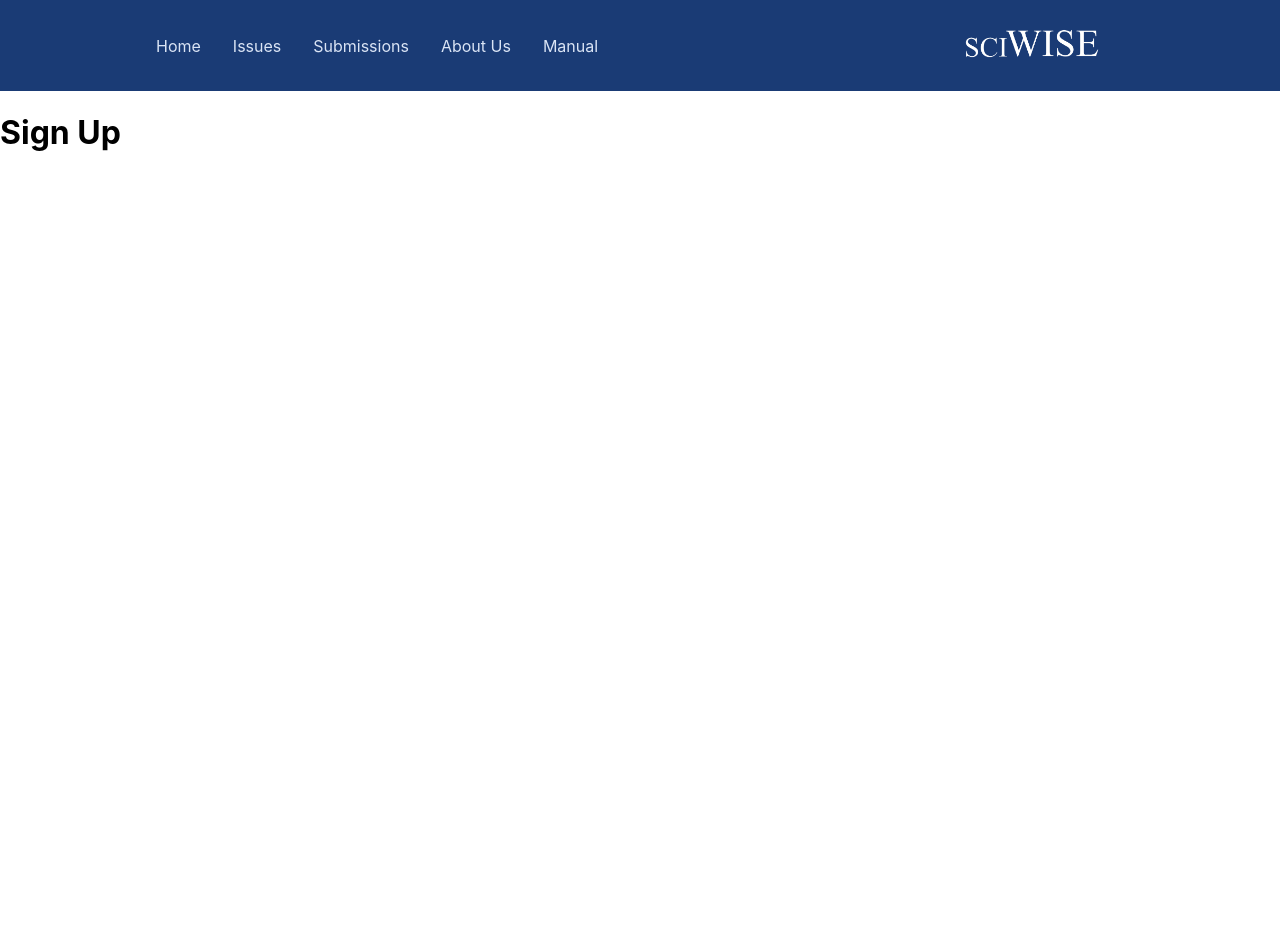
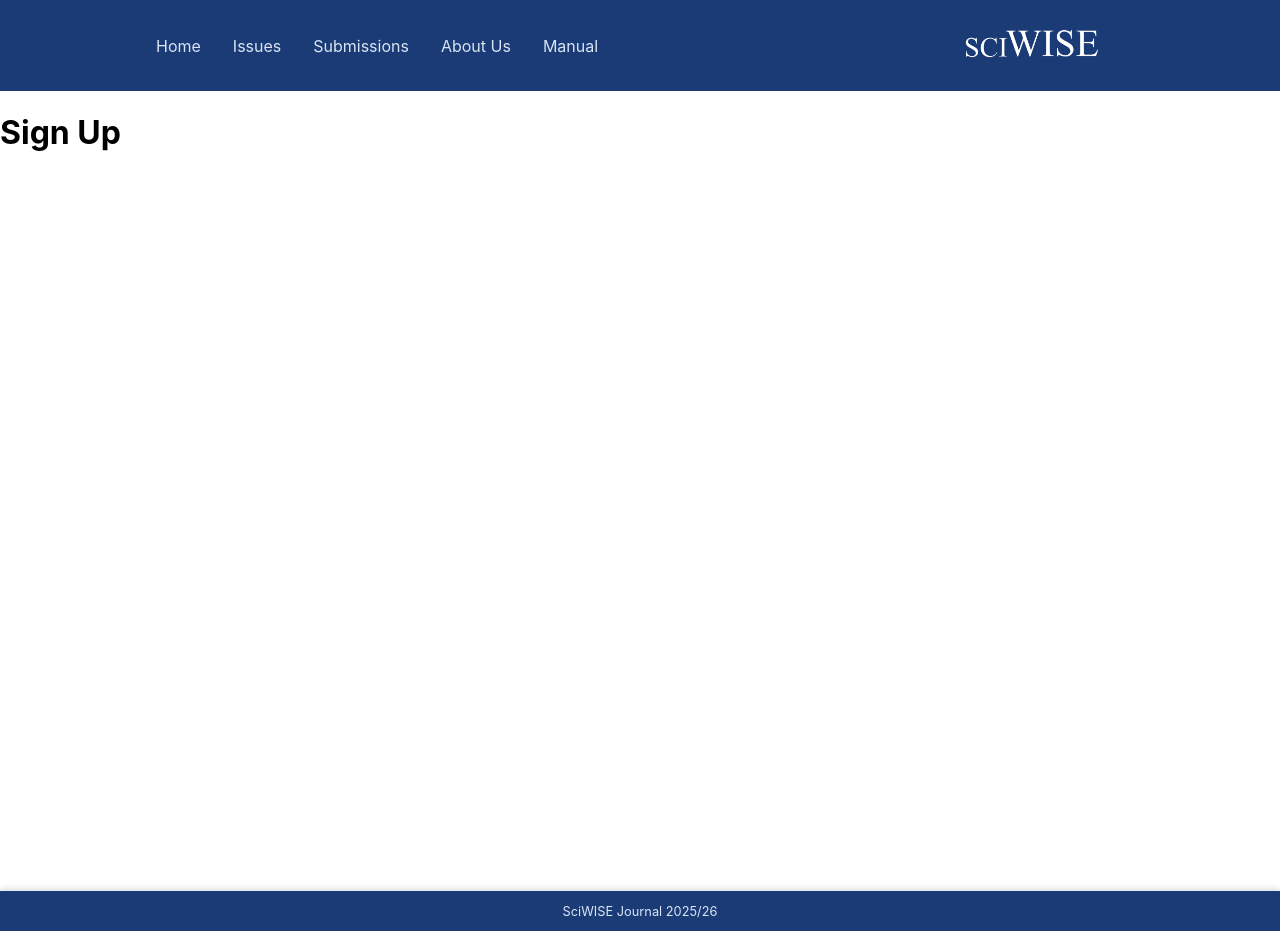
Before and after one commit to chazae14/SciWise_Website, a React (Create React App) app: page /sign-up in a window 1280 px wide. Before the commit the page ends 891 px from the top, so only its background shows below. Built offline with nearby package versions, Linux system fonts and the light colour scheme; the HTML template or start-up script is replaced by a standard one.

Commit message:
added footer

```diff
--- a/src/App.css
+++ b/src/App.css
@@ -36,3 +36,13 @@
     transform: rotate(360deg);
   }
 }
+
+.app-wrapper {
+  min-height: 100vh;
+  display: flex;
+  flex-direction: column;
+}
+
+.page-content {
+  flex: 1;
+}
--- a/src/App.js
+++ b/src/App.js
@@ -1,13 +1,15 @@
-// filename -App.js
+// filename - App.js
 
 import React from "react";
 import "./App.css";
 import Navbar from "./components/Navbar";
+import SiteFooter from "./components/Footer";
 import {
   BrowserRouter as Router,
   Routes,
   Route,
 } from "react-router-dom";
+
 import Home from "./pages";
 import About from "./pages/home";
 import Events from "./pages/events";
@@ -19,25 +21,23 @@ import SignUp from "./pages/signup";
 function App() {
   return (
     <Router>
+      <div className="app-wrapper">
         <Navbar />
+
+        <main className="page-content">
           <Routes>
             <Route path="/" element={<Home />} />
             <Route path="/home" element={<About />} />
-                <Route
-                    path="/events"
-                    element={<Events />}
-                />
-                <Route
-                    path="/submissions"
-                    element={<AnnualReport />}
-                />
+            <Route path="/events" element={<Events />} />
+            <Route path="/submissions" element={<AnnualReport />} />
             <Route path="/team" element={<Teams />} />
             <Route path="/manual" element={<Blogs />} />
-                <Route
-                    path="/sign-up"
-                    element={<SignUp />}
-                />
+            <Route path="/sign-up" element={<SignUp />} />
           </Routes>
+        </main>
+
+        <SiteFooter />
+      </div>
     </Router>
   );
 }
--- /dev/null
+++ b/src/components/Footer/FooterElements.js
@@ -0,0 +1,17 @@
+import styled from "styled-components";
+
+export const Footer = styled.footer`
+  background: #1a3b75;
+  height: 40px;
+  width: 100%;
+  display: flex;
+  align-items: center;
+  justify-content: center;
+  margin-top: auto;
+  box-shadow: 0 -2px 6px rgba(0, 0, 0, 0.15);
+`;
+
+export const FooterText = styled.span`
+  color: #dae4f5;
+  font-size: 0.8rem;
+`;
--- /dev/null
+++ b/src/components/Footer/index.js
@@ -0,0 +1,9 @@
+import { Footer, FooterText } from "./FooterElements";
+
+export default function SiteFooter() {
+  return (
+    <Footer>
+      <FooterText>SciWISE Journal 2025/26</FooterText>
+    </Footer>
+  );
+}
--- a/src/pages/home.js
+++ b/src/pages/home.js
@@ -203,7 +203,7 @@ const About = () => {
             { label: "Instagram", href: "https://www.instagram.com/sciwise/" },
             { label: "Submissions", href: "https://journals.mcmaster.ca/sw" },
             { label: "LinkedIn", href: "https://www.linkedin.com/company/the-sciwise-journal/" },
-            { label: "Email", href: "mailto:sciwisejournal@gmail.com" },
+            { label: "Email", href: "mailto:sciwise@mcmaster.ca" },
           ].map((btn) => (
             <motion.a
               key={btn.label}
```
Also changed, not shown: 1 other file (tests, documents, lock files or other folders). Lines whose indentation alone changed are shown as unchanged.
